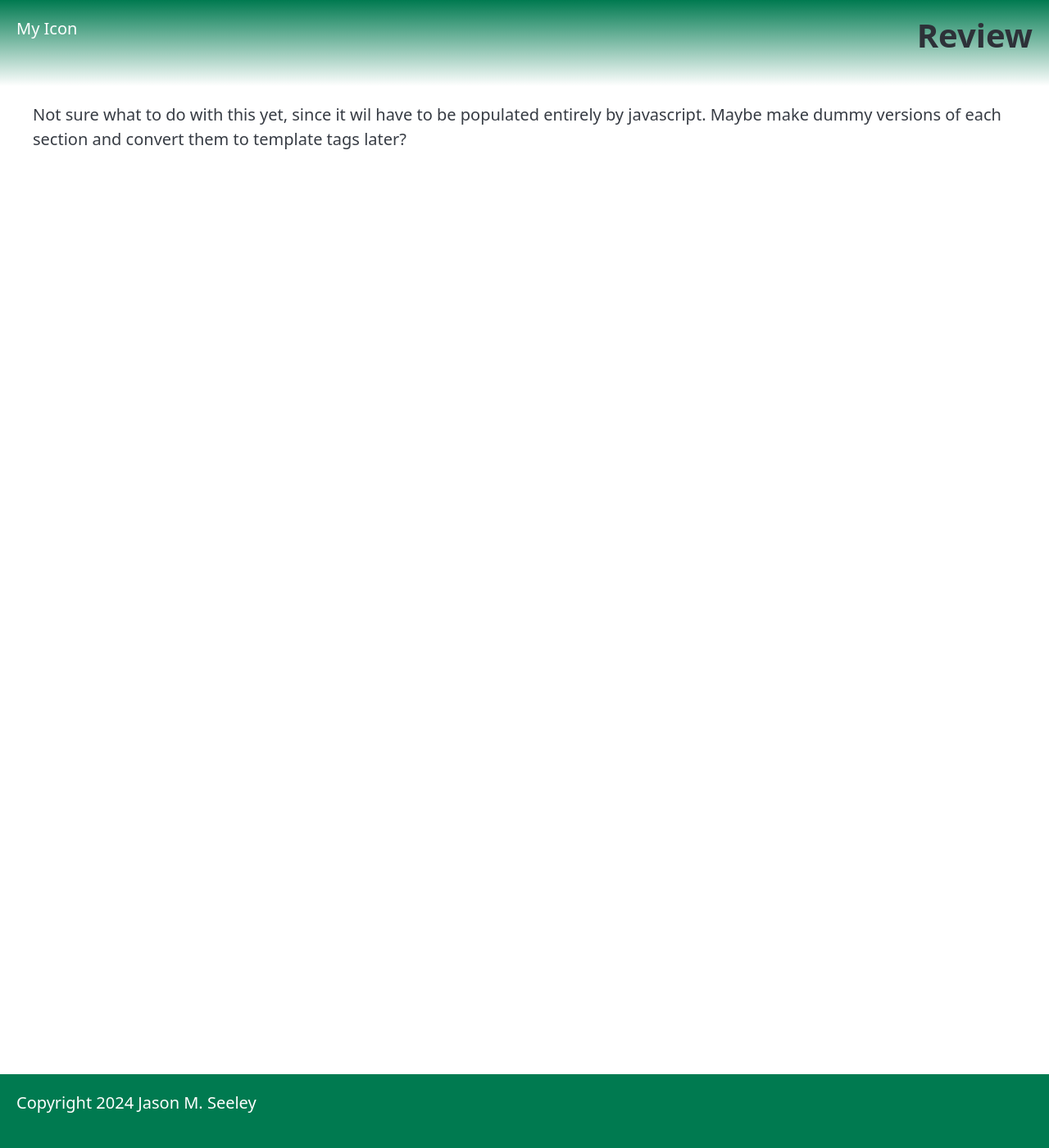
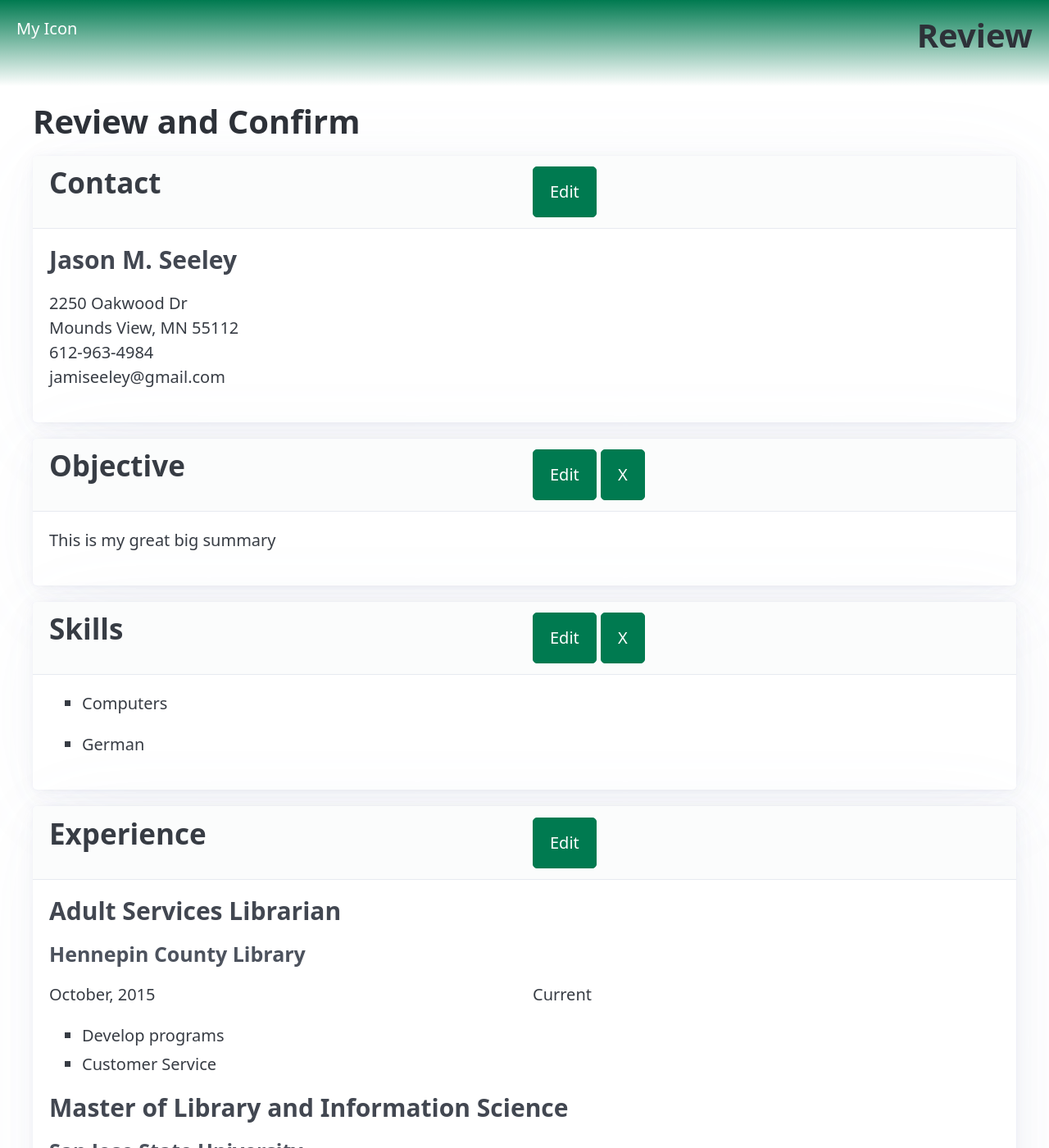
Before and after one commit to HeirOfNorton/alwaysfreeresume, a Jekyll site: the page built from pages/standard-review.html, in a window 1280 px wide and 1400 px high. Shown: the whole window at 82% size. Built offline with Jekyll 4.4.1, drawn with Linux system fonts in a browser that asks for light colours; some of the changed text lies outside the part shown.

Commit message:
Okay, tried to make up a dummy Review page to get an idea how it'll look.

```diff
--- a/_layouts/section-review.html
+++ b/_layouts/section-review.html
@@ -2,5 +2,115 @@
 layout: section-root
 ---
 
-Not sure what to do with this yet, since it wil have to be populated entirely by javascript.
-Maybe make dummy versions of each section and convert them to template tags later?
+<h1>Review and Confirm</h1>
+
+{% for section in page.sections %}
+
+<article>
+    <header>
+        <div class="grid">
+            <h2>
+                {{ section.title }}
+            </h2>
+            <div>
+            <a
+                href="{{ section.page | relative_url }}"
+                role="button"
+            >Edit</a>
+            {% if section.removable %}
+                <button>X</button>
+            {% endif %}
+            </div>
+        </div>
+    </header>
+
+    {% case section.type %}
+        {% when 'contact' %}
+
+            <h3>Jason M. Seeley</h3>
+            <p>
+                2250 Oakwood Dr
+                <br>
+                Mounds View, MN 55112
+                <br>
+                612-963-4984
+                <br>
+                jamiseeley@gmail.com
+            </p>
+
+        {% when 'paragraph' %}
+
+            <p>
+                This is my great big summary
+            </p>
+
+        {% when 'shortlist' %}
+
+            <ul>
+                <li>
+                    Computers{% if section.skilllevel %}: Expert{% endif %}
+                </li>
+            </ul>
+
+            <ul>
+                <li>
+                    German{% if section.skilllevel %}: Expert{% endif %}
+                </li>
+            </ul>
+
+        {% when 'items' %}
+
+            <div>
+                <h3>Adult Services Librarian</h3>
+                <h4>Hennepin County Library</h4>
+                <div class="grid">
+                    <p>October, 2015</p>
+                    <p>Current</p>
+                </div>
+                {% if section.subitems %}
+                    <div>
+                        <ul>
+                            <li>Develop programs</li>
+                            <li>Customer Service</li>
+                        </ul>
+                    </div>
+                {% endif %}
+            </div>
+
+            <div>
+                <h3>Master of Library and Information Science</h3>
+                <h4>San Jose State University</h4>
+                <div class="grid">
+                    <p>December, 2013</p>
+                </div>
+                {% if section.subitems %}
+                    <div>
+                        <ul>
+                            <li>Develop programs</li>
+                            <li>Customer Service</li>
+                        </ul>
+                    </div>
+                {% endif %}
+            </div>
+
+        {% when 'references' %}
+
+            <div>
+                <p>
+                    Bethany Wagenaar<br>
+                    Patron Experience Supervisor<br>
+                    Hennepin County Library<br>
+                    bwagenaar@hclib.org
+                </p>
+            </div>
+
+    {% endcase %}
+</article>
+
+{% endfor %}
+
+<div class="grid">
+    <a href="{{ page.next | relative_url }}" role="button">
+        {% if page.nexttitle %}{{ page.nexttitle }}{% else %}Next{% endif %}
+    </a>
+</div>
--- a/pages/standard-review.html
+++ b/pages/standard-review.html
@@ -6,6 +6,45 @@ nexttitle: Print and Export
 title: Review
 type: standard
 position: 6
+sections:
+    - title: Contact
+      type: contact
+      page: /standard/contact/
+    - title: Objective
+      type: paragraph
+      page: /standard/objective/
+      removable: True
+    - title: Skills
+      type: shortlist
+      multicolumn: True
+      page: /standard/skills/
+      removable: True
+    - title: Experience
+      type: items
+      startdate: True
+      subitems: True
+      page: /standard/experience/
+    - title: Education
+      type: items
+      page: /standard/education/
+      removable: True
+    - title: Certifications
+      type: items
+      page: /standard/certifications/
+      removable: True
+    - title: Awards
+      type: items
+      page: /standard/awards/
+      removable: True
+    - title: Languages
+      type: shortlist
+      skilllevel: True
+      page: /standard/languages/
+      removable: True
+    - title: References
+      type: references
+      page: /standard/references/
+      removable: True
 ---
 
 Review everything and go back and edit as needed.
```
